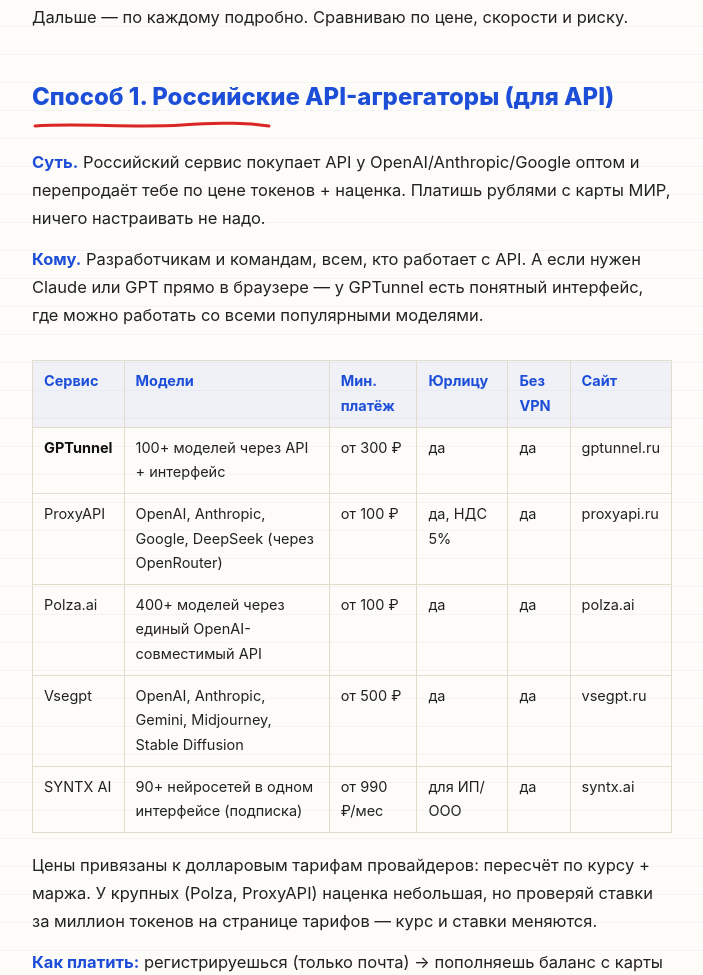
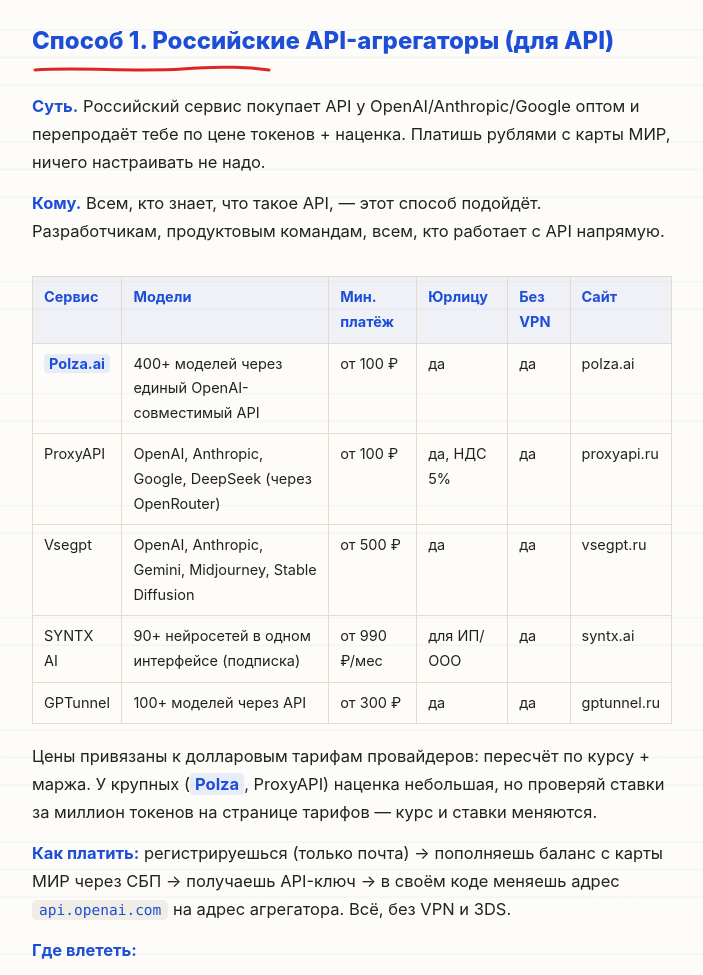
Before and after one commit to ildarsagidullin/AI, a plain HTML site: page oplata-neyroseti/index.html in a window 1280 px wide. Shown: the part 3020-3995 px from the top of the page, without its empty margins (288-991 px from the left). Drawn offline with Linux system fonts and the light colour scheme.

Commit message:
Способ 1: Polza.ai в приоритет с реф-ссылкой, GPTunnel вниз, правка текста

```diff
--- a/oplata-neyroseti/index.html
+++ b/oplata-neyroseti/index.html
@@ -109,7 +109,7 @@
   <h2 id="kratko">Кратко</h2>
   <svg class="underline" width="180" height="10" viewBox="0 0 180 10"><path d="M3 6 C 35 3, 80 8, 115 5 S 160 3, 177 6" stroke="#dc2626" stroke-width="3" fill="none" stroke-linecap="round"/></svg>
   <ul class="plain">
-    <li><b>Российские агрегаторы</b> (ProxyAPI, Polza.ai, GPTunnel). Можно платить рублями картой МИР, наценка 5–15%. Самый простой и легальный путь. В GPTunnel можно работать не только через API — есть удобный интерфейс и доступ ко всем нейросетям в одном месте без подписок: закинул баланс (от 300 ₽) — сколько потратил, столько и потратил.</li>
+    <li><b>Российские агрегаторы</b> (<a href="https://polza.ai/?referral=XlPgeGJ4Wh" target="_blank" rel="noopener" class="ref">Polza.ai</a>, ProxyAPI, GPTunnel). Можно платить рублями картой МИР, наценка 5–15%. Самый простой и легальный путь для тех, кто работает с API.</li>
     <li><b>Нужна подписка на сайте</b> (ChatGPT Plus, Claude Pro, Midjourney) → виртуальная зарубежная карта. Наценка 10–30%.</li>
     <li><b>Разово и срочно</b> → ключ с маркетплейса (Plati, FunPay) за 1500–3200 ₽. Для теста, не для продакшена — аккаунт могут отозвать.</li>
     <li><b>По-белому с чеком</b> → платёжные витрины (МТС, Ozon, RuStore). Наценка 20–50%.</li>
@@ -122,16 +122,16 @@
   <h2 id="s1">Способ 1. Российские API-агрегаторы (для API)</h2>
   <svg class="underline" width="240" height="10" viewBox="0 0 240 10"><path d="M3 6 C 44 3, 105 8, 150 5 S 215 3, 237 6" stroke="#dc2626" stroke-width="3" fill="none" stroke-linecap="round"/></svg>
   <p><span class="lbl">Суть.</span> Российский сервис покупает API у OpenAI/Anthropic/Google оптом и перепродаёт тебе по цене токенов + наценка. Платишь рублями с карты МИР, ничего настраивать не надо.</p>
-  <p><span class="lbl">Кому.</span> Разработчикам и командам, всем, кто работает с API. А если нужен Claude или GPT прямо в браузере — у GPTunnel есть понятный интерфейс, где можно работать со всеми популярными моделями.</p>
+  <p><span class="lbl">Кому.</span> Всем, кто знает, что такое API, — этот способ подойдёт. Разработчикам, продуктовым командам, всем, кто работает с API напрямую.</p>
   <div class="tblwrap"><table class="tbl">
     <tr><th>Сервис</th><th>Модели</th><th>Мин. платёж</th><th>Юрлицу</th><th>Без VPN</th><th>Сайт</th></tr>
-    <tr><td><b>GPTunnel</b></td><td>100+ моделей через API + интерфейс</td><td>от 300 ₽</td><td>да</td><td>да</td><td>gptunnel.ru</td></tr>
+    <tr><td><b><a href="https://polza.ai/?referral=XlPgeGJ4Wh" target="_blank" rel="noopener" class="ref">Polza.ai</a></b></td><td>400+ моделей через единый OpenAI-совместимый API</td><td>от 100 ₽</td><td>да</td><td>да</td><td>polza.ai</td></tr>
     <tr><td>ProxyAPI</td><td>OpenAI, Anthropic, Google, DeepSeek (через OpenRouter)</td><td>от 100 ₽</td><td>да, НДС 5%</td><td>да</td><td>proxyapi.ru</td></tr>
-    <tr><td>Polza.ai</td><td>400+ моделей через единый OpenAI-совместимый API</td><td>от 100 ₽</td><td>да</td><td>да</td><td>polza.ai</td></tr>
     <tr><td>Vsegpt</td><td>OpenAI, Anthropic, Gemini, Midjourney, Stable Diffusion</td><td>от 500 ₽</td><td>да</td><td>да</td><td>vsegpt.ru</td></tr>
     <tr><td>SYNTX AI</td><td>90+ нейросетей в одном интерфейсе (подписка)</td><td>от 990 ₽/мес</td><td>для ИП/ООО</td><td>да</td><td>syntx.ai</td></tr>
+    <tr><td>GPTunnel</td><td>100+ моделей через API</td><td>от 300 ₽</td><td>да</td><td>да</td><td>gptunnel.ru</td></tr>
   </table></div>
-  <p>Цены привязаны к долларовым тарифам провайдеров: пересчёт по курсу + маржа. У крупных (Polza, ProxyAPI) наценка небольшая, но проверяй ставки за миллион токенов на странице тарифов — курс и ставки меняются.</p>
+  <p>Цены привязаны к долларовым тарифам провайдеров: пересчёт по курсу + маржа. У крупных (<a href="https://polza.ai/?referral=XlPgeGJ4Wh" target="_blank" rel="noopener" class="ref">Polza</a>, ProxyAPI) наценка небольшая, но проверяй ставки за миллион токенов на странице тарифов — курс и ставки меняются.</p>
   <p><span class="lbl">Как платить:</span> регистрируешься (только почта) → пополняешь баланс с карты МИР через СБП → получаешь API-ключ → в своём коде меняешь адрес <code>api.openai.com</code> на адрес агрегатора. Всё, без VPN и 3DS.</p>
   <p><span class="lbl">Где влететь:</span></p>
   <div class="pm minus">👎 На пике нагрузки у мелких агрегаторов модели подвисают (ответ 8 секунд вместо 1,5). У крупных с этим лучше.</div>
@@ -291,7 +291,7 @@
   <h3>С чего начать</h3>
   <ul class="plain">
     <li>Нужен просто чат — <b>виртуальная карта</b> (способ 2) или <b>подарочная карта</b> (способ 9).</li>
-    <li>Нужен API — <b>агрегатор</b> (способ 1), для теста моделей удобен GPTunnel.</li>
+    <li>Нужен API — <b>агрегатор</b> (способ 1).</li>
     <li>Надолго — <b>своя зарубежная карта</b> (способ 7) или <b>крипто-карта Bybit</b> (способ 8).</li>
     <li>Есть друг за границей — часто это вообще лучший вариант (способ 6).</li>
   </ul>
@@ -304,7 +304,7 @@
   <h3>Что надёжнее всего надолго?</h3>
   <p>Своя карта в Казахстане/Армении — при условии живой местной SIM и активности по счёту. Разово вложился в перелёт — дальше платишь как местный.</p>
   <h3>Можно ли оплачивать от ИП/ООО с актом и НДС?</h3>
-  <p>Да, через российских агрегаторов (GPTunnel, Polza, Vsegpt) — выставят счёт юрлицу.</p>
+  <p>Да, через российских агрегаторов (<a href="https://polza.ai/?referral=XlPgeGJ4Wh" target="_blank" rel="noopener" class="ref">Polza.ai</a>, ProxyAPI, Vsegpt) — выставят счёт юрлицу.</p>
   <h3>Карта пишет «declined» — что проверить?</h3>
   <p>Биллинг-адрес (страны карты, не РФ) → VPN той же страны → есть ли деньги + запас $5 → включён ли 3DS. Если всё есть — BIN в блок-листе, запрашивай перевыпуск другим эмитентом или меняй способ.</p>
   <h3>Apple ID какого региона взять?</h3>
```
